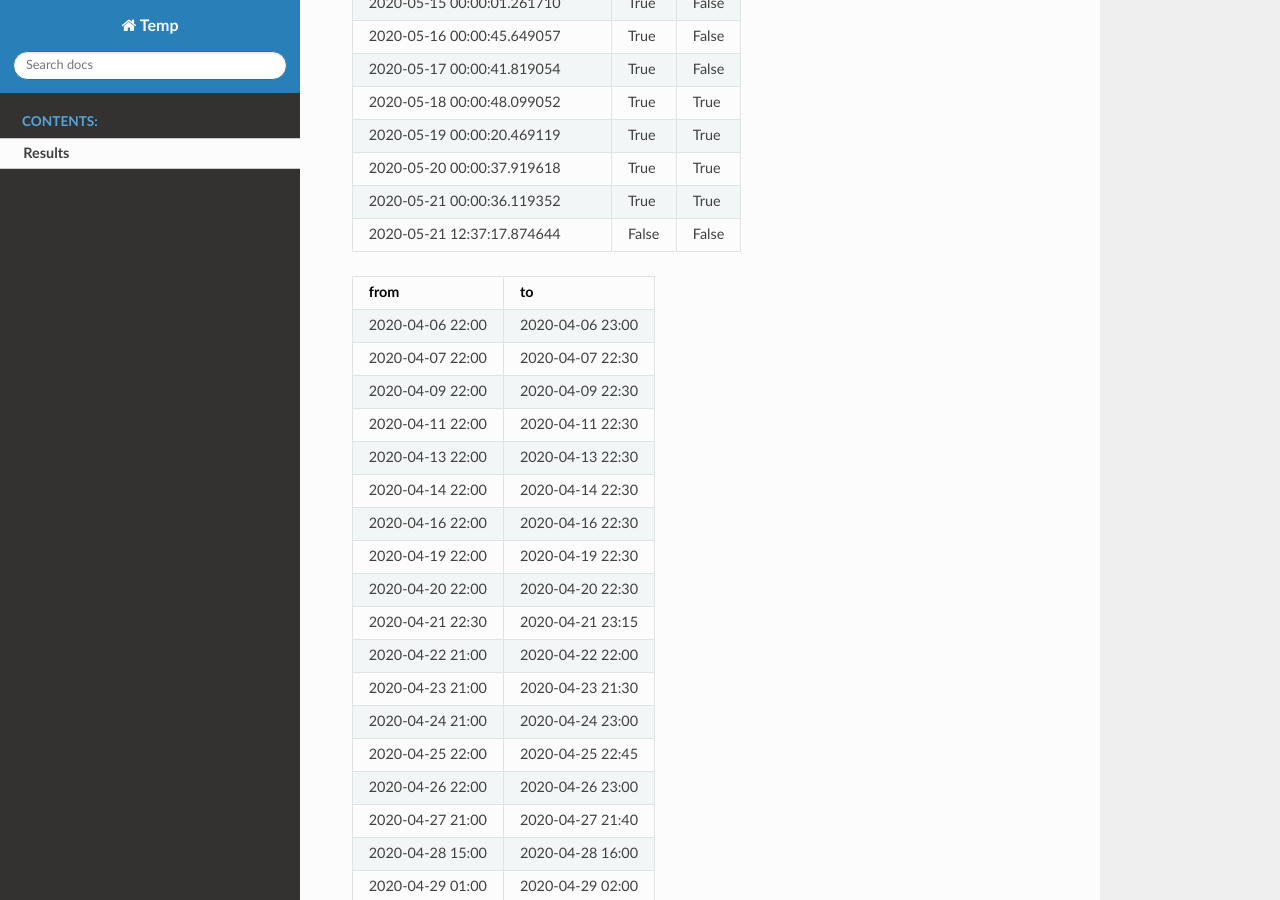
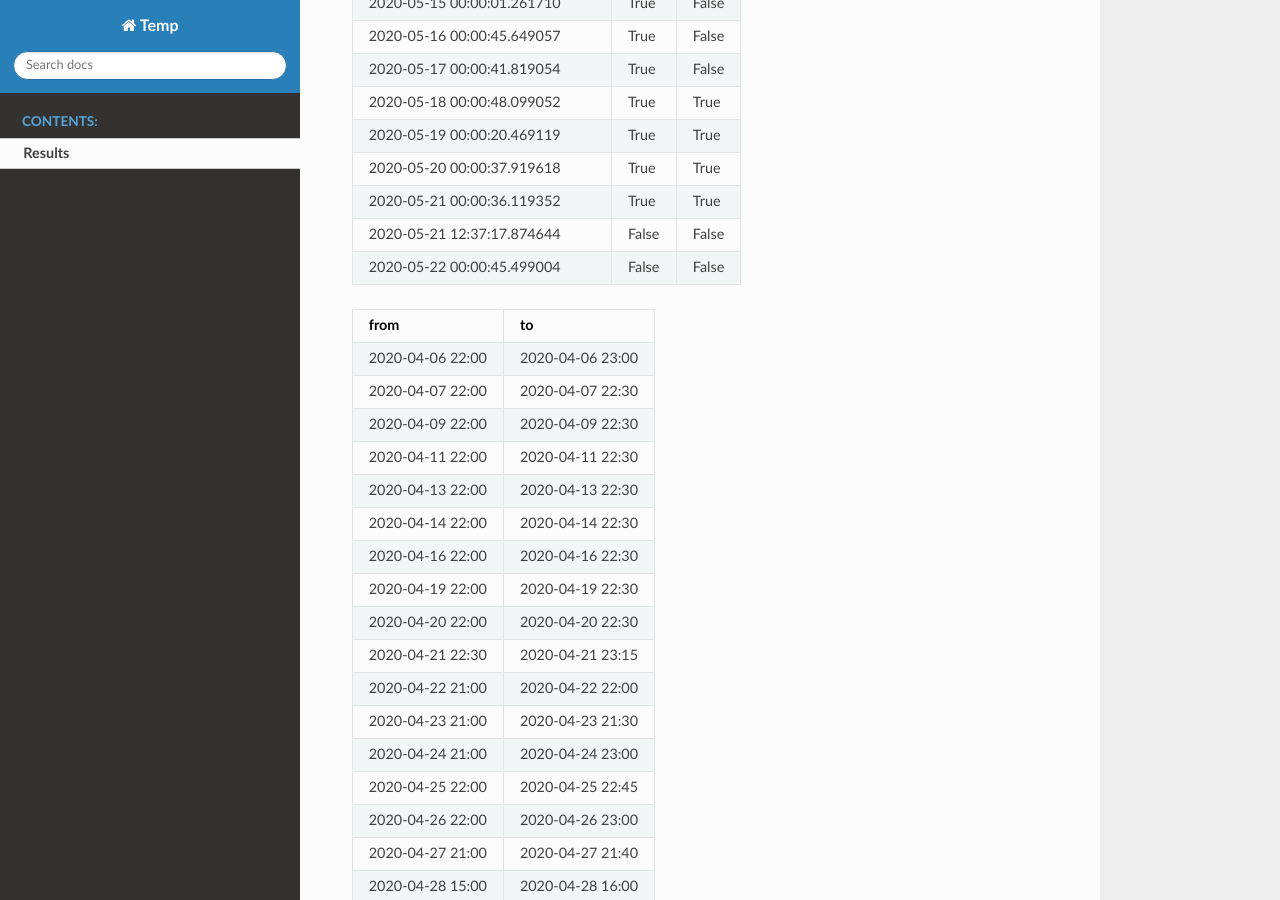
Before and after one commit to shlomow/queries-results, a Sphinx documentation site: the page built from source/results.rst, in a window 1280 px wide and 900 px high, scrolled down 1508 px. Built offline with Sphinx 7.4.7 and the Read the Docs theme 2.0.0, drawn with Linux system fonts in a browser that asks for light colours.

Commit message:
update results

```diff
--- a/source/results.rst
+++ b/source/results.rst
@@ -53,6 +53,7 @@ second experiment: 21.05.2020
    2020-05-20 00:00:37.919618, True, True
    2020-05-21 00:00:36.119352, True, True
    2020-05-21 12:37:17.874644, False, False
+   2020-05-22 00:00:45.499004, False, False
 
 .. csv-table::
    :header: "from", "to"
```
Also changed, not shown: results.json (+1 -1 lines).
